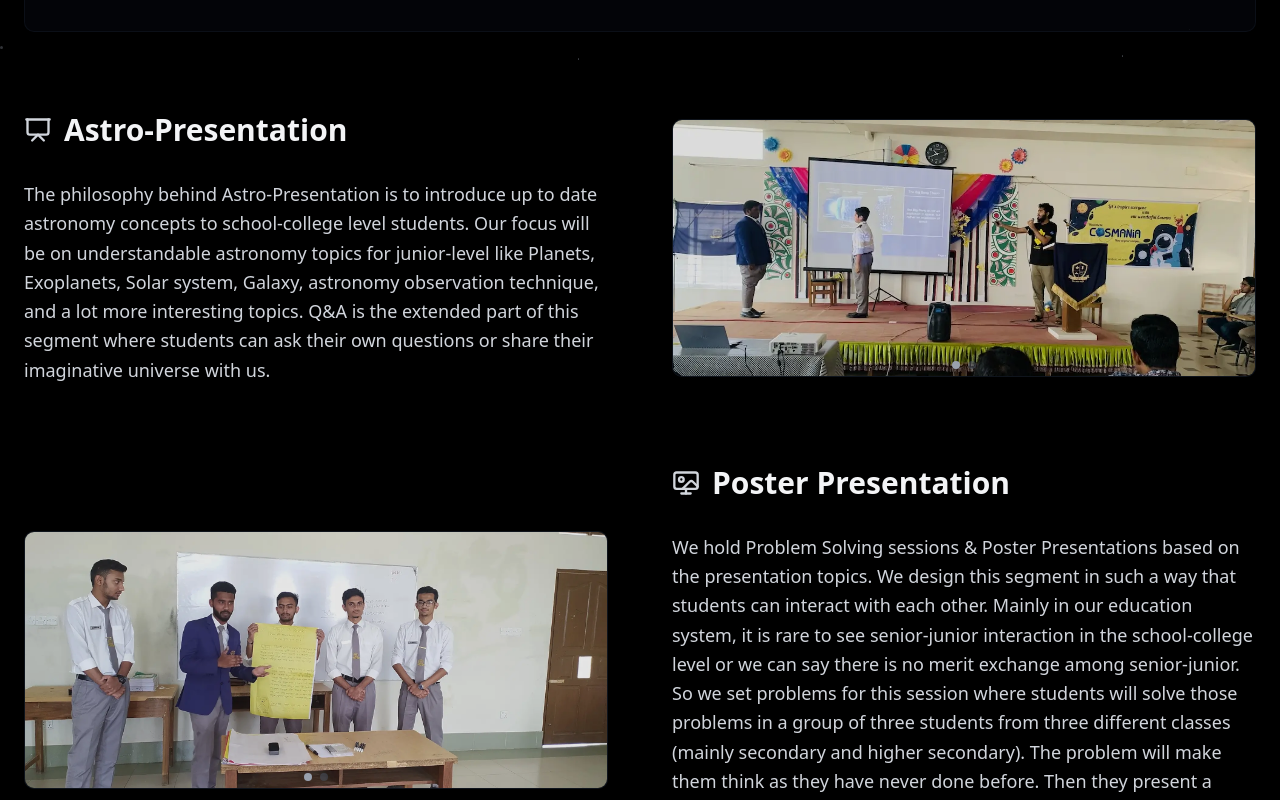
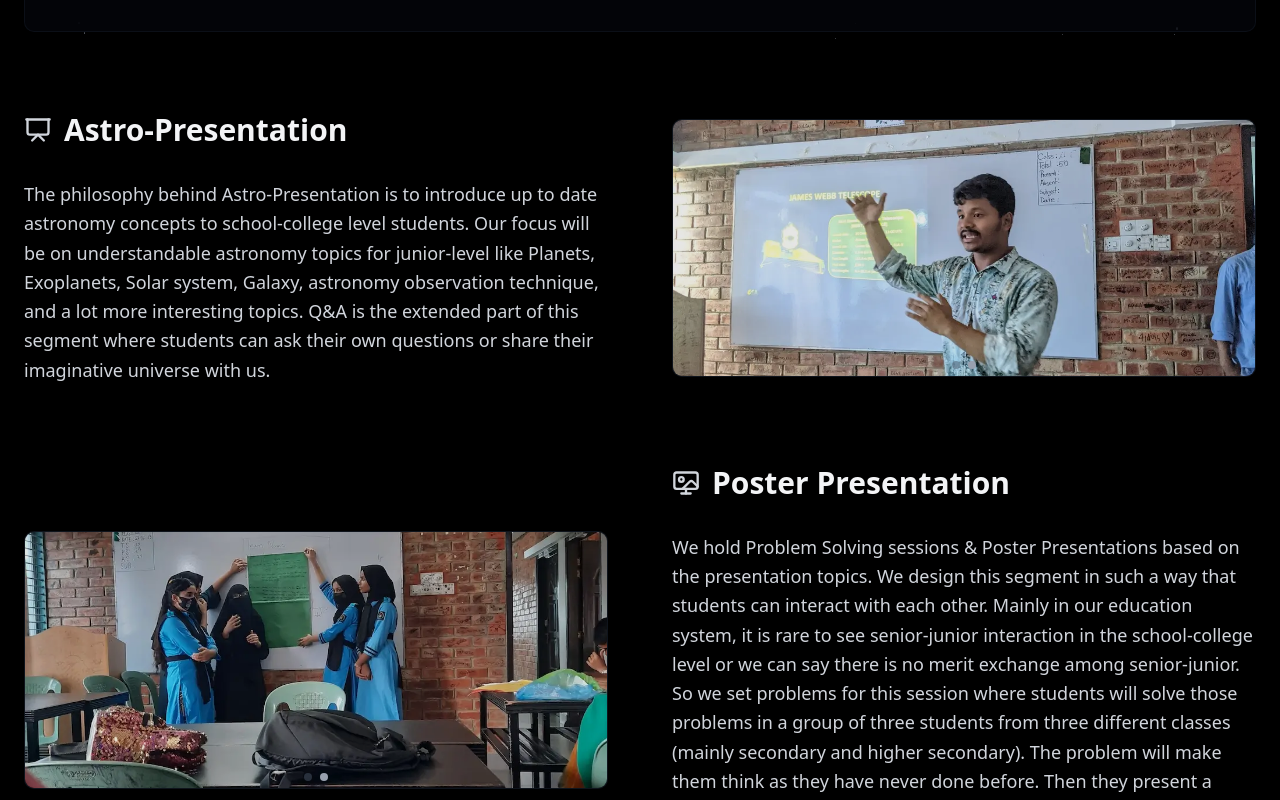
Before and after one commit to heronet/cam-sust.org, a Next.js app: page /activities/cosmania in a window 1280 px wide. Shown: the part 740-1540 px from the top of the page. Built offline with nearby package versions, Linux system fonts and the light colour scheme.

Commit message:
update: cosmania
Signed-off-by: Siratul Islam <sirat4757@gmail.com>

```diff
--- a/src/app/activities/cosmania/page.tsx
+++ b/src/app/activities/cosmania/page.tsx
@@ -60,6 +60,25 @@ const CosmaniaPage: React.FC = () => {
       "/images/activities/cosmania/plane2.webp",
     ],
   };
+
+  // Auto-slide functionality
+  useEffect(() => {
+    const interval = setInterval(() => {
+      setCurrentImageIndex((prev) => {
+        const newState = { ...prev };
+        Object.keys(newState).forEach((section) => {
+          const sectionKey = section as keyof ImageIndexState;
+          const imagesLength = sectionImages[sectionKey].length;
+          if (imagesLength > 1) {
+            newState[sectionKey] = (prev[sectionKey] + 1) % imagesLength;
+          }
+        });
+        return newState;
+      });
+    }, 4000); // Change every 4 seconds
+
+    return () => clearInterval(interval);
+  });
 
   const nextImage = (section: keyof ImageIndexState): void => {
     setCurrentImageIndex((prev) => ({
@@ -207,17 +226,6 @@ const CosmaniaPage: React.FC = () => {
                 <div className="h-px bg-gray-600 w-16"></div>
               </div>
 
-              {/* Subtitle with enhanced typography */}
-              {/* <div className="mb-8">
-                <p className="text-gray-300 font-light tracking-wide uppercase text-xs md:text-sm mb-2 opacity-70">
-                  Symbol of
-                </p>
-                <p className="text-2xl md:text-3xl text-gray-200 font-light tracking-wide">
-                  Astronomy Outreach Events
-                </p>
-              </div> */}
-
-              {/* Enhanced description with better visual hierarchy */}
               <div className="max-w-3xl mx-auto relative">
                 <p className="text-lg md:text-xl text-gray-300 leading-relaxed font-light">
                   Our outreach program is conducted in schools and colleges
@@ -225,7 +233,7 @@ const CosmaniaPage: React.FC = () => {
                 </p>
               </div>
 
-              {/* Floating elements for visual interest */}
+              {/* Floating elements */}
               <div className="absolute top-1/4 left-1/4 w-2 h-2 bg-gray-500 rounded-full animate-pulse opacity-30"></div>
               <div className="absolute top-1/3 right-1/3 w-1 h-1 bg-gray-400 rounded-full animate-pulse opacity-40 delay-1000"></div>
               <div className="absolute bottom-1/4 left-1/3 w-1.5 h-1.5 bg-gray-500 rounded-full animate-pulse opacity-20 delay-2000"></div>
```
